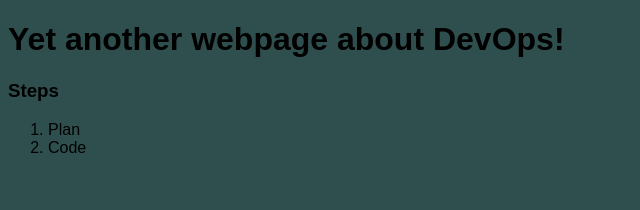
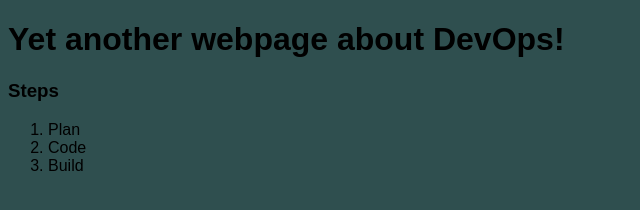
Before and after one commit to skrtbhtngr/do1, a plain HTML site: page index.html in a window 1280 px wide. Shown: the full height of the page, 0-640 px from the left. Drawn offline with Linux system fonts and the light colour scheme.

Commit message:
added step: build
Signed-off-by: Sukrit Bhatnagar <skrtbhtngr@gmail.com>

```diff
--- a/index.html
+++ b/index.html
@@ -12,6 +12,7 @@
 <ol>
     <li> Plan </li>
     <li> Code </li>
+    <li> Build </li>
 </ol>
 
 </body>
```
